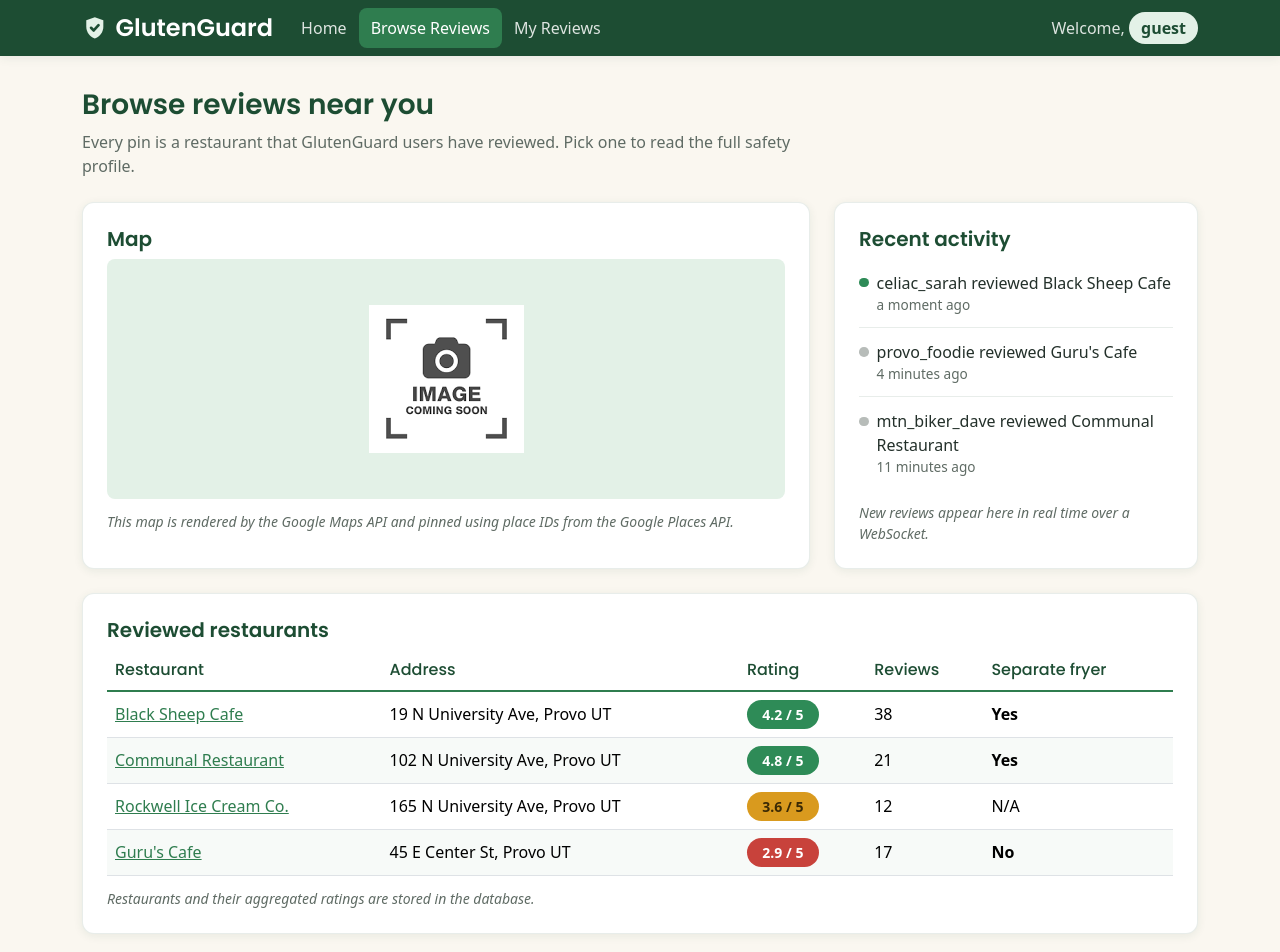
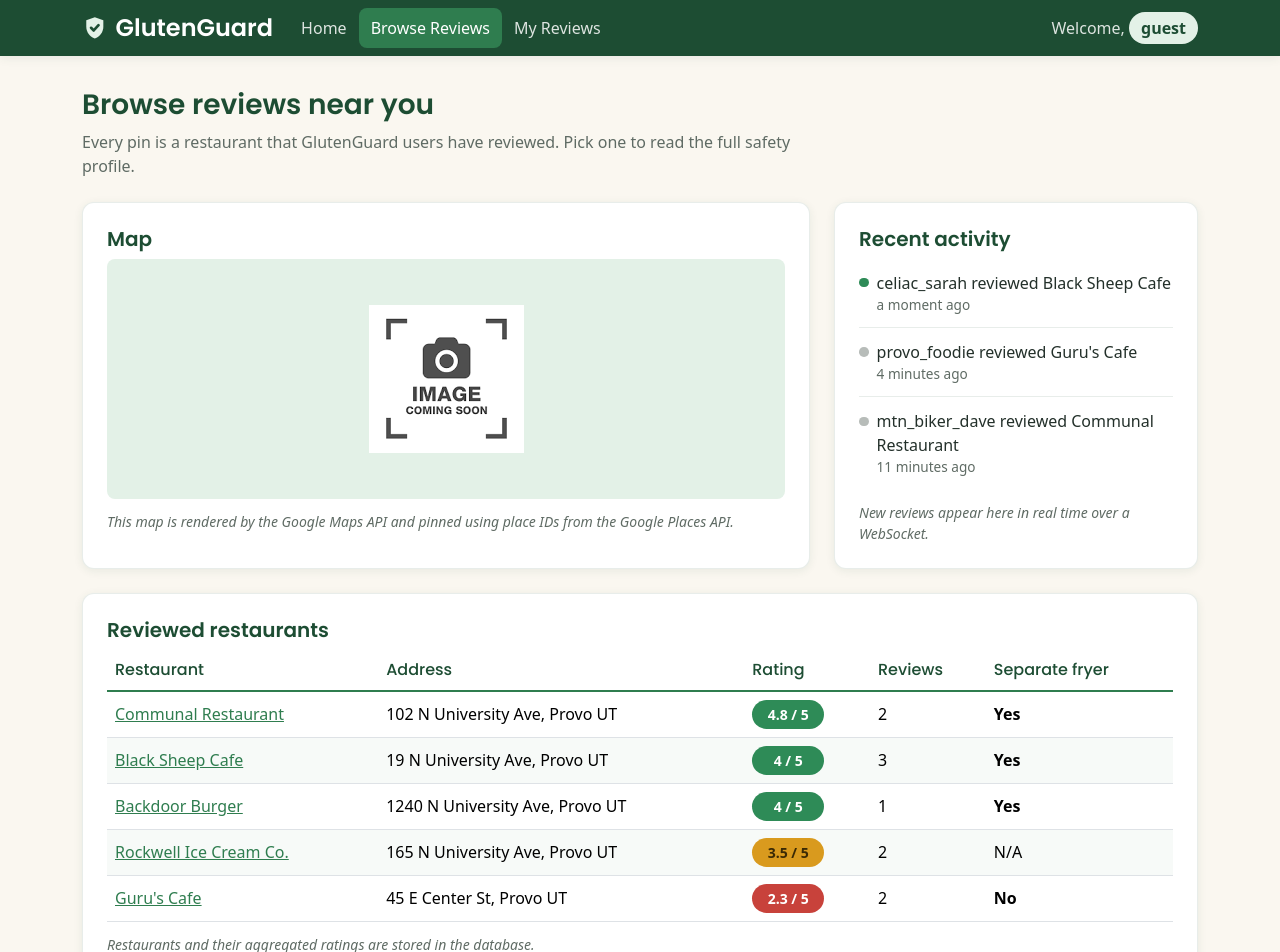
Before and after one commit to blakeg9944/Fall2026Startup, a React (Vite) app: page /browse in a window 1280 px wide. Shown: the top 952 px of the page. Built offline with nearby package versions, Linux system fonts and the light colour scheme; a web font is replaced by a local one.

Commit message:
Build browse table from review data

```diff
--- a/src/app.css
+++ b/src/app.css
@@ -352,6 +352,11 @@ footer a:hover {
   font-weight: 600;
 }
 
+.answer-partial {
+  color: var(--gg-caution-dark);
+  font-weight: 600;
+}
+
 .answer-na,
 .answer-unsure {
   color: var(--gg-muted);
--- a/src/browse/browse.jsx
+++ b/src/browse/browse.jsx
@@ -1,8 +1,25 @@
 import React from 'react';
 import { Link } from 'react-router-dom';
+import { getAllPlaces } from '../data/places';
+import { getReviews } from '../data/reviewStore';
+import { badgeClass, formatRating, summarize } from '../data/stats';
 import './browse.css';
 
 export function Browse() {
+  const [reviews, setReviews] = React.useState([]);
+
+  // Load the reviews once, when the page opens
+  React.useEffect(() => {
+    setReviews(getReviews());
+  }, []);
+
+  // One row per restaurant that has at least one review, best rated first.
+  // Worked out on every render, so a new or deleted review changes the table.
+  const rows = getAllPlaces()
+    .map((place) => ({ place, summary: summarize(reviews.filter((review) => review.restaurantId === place.id)) }))
+    .filter((row) => row.summary.count > 0)
+    .sort((a, b) => b.summary.rating - a.summary.rating);
+
   return (
     <main className="container">
       <div className="page-intro">
@@ -22,7 +39,9 @@ export function Browse() {
 
         <section className="gg-card" id="restaurant-list">
           <h3>Reviewed restaurants</h3>
-          {/* Placeholder: this list is loaded from the database */}
+          {rows.length === 0 ? (
+            <p>No restaurants have been reviewed yet.</p>
+          ) : (
             <div className="table-responsive">
               <table className="table table-hover align-middle">
                 <thead>
@@ -35,53 +54,23 @@ export function Browse() {
                   </tr>
                 </thead>
                 <tbody>
-                <tr>
+                  {rows.map(({ place, summary }) => (
+                    <tr key={place.id}>
                       <td>
-                    <Link to="/restaurant/black-sheep-cafe">Black Sheep Cafe</Link>
+                        <Link to={`/restaurant/${place.id}`}>{place.name}</Link>
                       </td>
-                  <td>19 N University Ave, Provo UT</td>
+                      <td>{place.address}</td>
                       <td>
-                    <span className="rating-badge safe">4.2 / 5</span>
+                        <span className={`rating-badge ${badgeClass(summary.rating)}`}>{formatRating(summary.rating)}</span>
                       </td>
-                  <td>38</td>
-                  <td className="answer-yes">Yes</td>
+                      <td>{summary.count}</td>
+                      <td className={`answer-${summary.fryer.level === 'unknown' ? 'na' : summary.fryer.level}`}>{summary.fryer.level === 'unknown' ? 'N/A' : summary.fryer.label}</td>
                     </tr>
-                <tr>
-                  <td>
-                    <Link to="/restaurant/communal-restaurant">Communal Restaurant</Link>
-                  </td>
-                  <td>102 N University Ave, Provo UT</td>
-                  <td>
-                    <span className="rating-badge safe">4.8 / 5</span>
-                  </td>
-                  <td>21</td>
-                  <td className="answer-yes">Yes</td>
-                </tr>
-                <tr>
-                  <td>
-                    <Link to="/restaurant/rockwell-ice-cream">Rockwell Ice Cream Co.</Link>
-                  </td>
-                  <td>165 N University Ave, Provo UT</td>
-                  <td>
-                    <span className="rating-badge caution">3.6 / 5</span>
-                  </td>
-                  <td>12</td>
-                  <td className="answer-na">N/A</td>
-                </tr>
-                <tr>
-                  <td>
-                    <Link to="/restaurant/gurus-cafe">Guru's Cafe</Link>
-                  </td>
-                  <td>45 E Center St, Provo UT</td>
-                  <td>
-                    <span className="rating-badge risk">2.9 / 5</span>
-                  </td>
-                  <td>17</td>
-                  <td className="answer-no">No</td>
-                </tr>
+                  ))}
                 </tbody>
               </table>
             </div>
+          )}
           <p className="placeholder-note">Restaurants and their aggregated ratings are stored in the database.</p>
         </section>
 
--- a/src/restaurant/restaurant.css
+++ b/src/restaurant/restaurant.css
@@ -112,11 +112,6 @@
   color: var(--gg-muted);
 }
 
-.answer-partial {
-  color: var(--gg-caution-dark);
-  font-weight: 600;
-}
-
 .practice-list li:hover {
   background-color: var(--gg-cream);
 }
```
Lines whose indentation alone changed are shown as unchanged.
